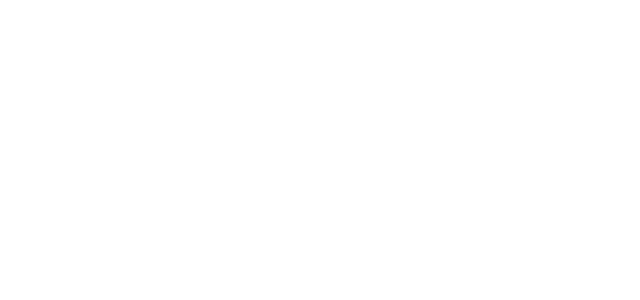
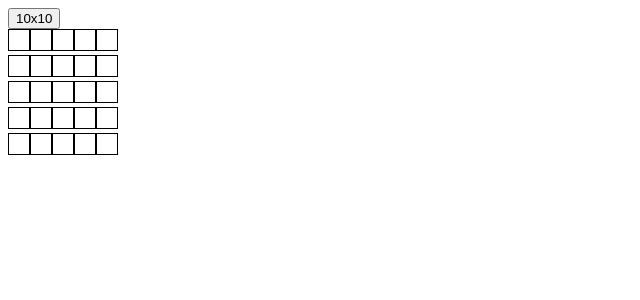
Before and after one commit to emeremikwu/Path-Finders, a React (Vite) app: page / in a window 1280 px wide. Shown: the top 300 px of the page, without its empty margins (0-640 px from the left). Built offline with nearby package versions, Linux system fonts and the light colour scheme.

Commit message:
Visual grid display functionality

```diff
--- a/src/AlgorithmVisualizer/Grid.tsx
+++ b/src/AlgorithmVisualizer/Grid.tsx
@@ -1,5 +1,6 @@
 
 import { PropsWithChildren, useReducer, Reducer } from "react"
+import Node from "./Node"
 
 type Dimension = { rows: number, cols: number } | [number, number] | string
 type GridState = string[][]
@@ -63,12 +64,33 @@
   const { dimensions = { rows: 5, cols: 5 } } = props
   const initialGridState: GridState = createInitialGridState(dimensions);
 
-  const [gridNodes, setGridNodes] = useReducer<Reducer<GridState, Dimension>>(dimensionReducer, initialGridState)
+  const [gridNodes, setDimension] = useReducer<Reducer<GridState, Dimension>>(dimensionReducer, initialGridState)
 
-  console.log(gridNodes);
+  //console.log(gridNodes);
 
   return (
-    <div id="Grid-Container"></div>
+    <>
+      <button onClick={() => { setDimension({ rows: 10, cols: 10 }) }}>10x10</button>
+      <div id="grid-container">
+        {
+          gridNodes.map((row, rowIndex) => {
+            const keyRef = `row-${rowIndex.toString()}`
+            return (
+              <div key={keyRef} id={keyRef}>
+                {
+                  row.map((node, colIndex) => {
+                    const indexRef = `${rowIndex.toString()}:${colIndex.toString()}`
+                    return (
+                      <Node key={indexRef} id={indexRef}>{node}</Node>
+                    )
+                  })
+                }
+              </div>
+            )
+          })
+        }
+      </div>
+    </>
   )
 }
 
--- a/src/AlgorithmVisualizer/Node.tsx
+++ b/src/AlgorithmVisualizer/Node.tsx
@@ -1,9 +1,16 @@
-import {ReactNode} from 'react'
+import { PropsWithChildren } from 'react'
+
 import './Node.css'
 
-function Node({children}: {children?: ReactNode}) {
+interface NodeProps {
+  id: string | undefined
+}
+
+function Node(props: PropsWithChildren<NodeProps>) {
+  const { id, children } = props
+
   return (
-    <div className='node'>{children}</div>
+    <div className='node' id={id}>{children}</div>
   )
 }
 
```
